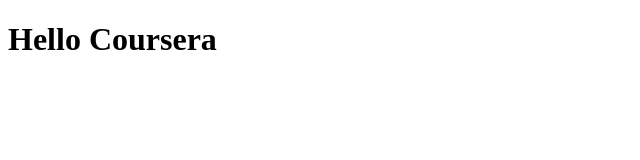
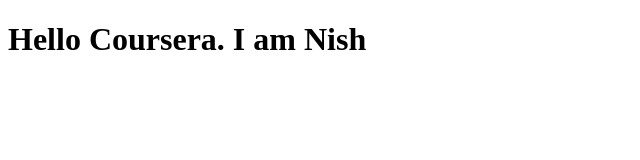
Before and after one commit to NishanthSingaraju/Cousera-Test, a plain HTML site: page index.html in a window 1280 px wide. Shown: the whole page, without its empty margins (0-640 px from the left). Drawn offline with Linux system fonts and the light colour scheme.

Commit message:
New version of webfile

```diff
--- a/index.html
+++ b/index.html
@@ -5,6 +5,6 @@
     <title>Hello Coursera</title>
   </head>
   <body>
-    <h1> Hello Coursera</h1?
+    <h1> Hello Coursera. I am Nish </h1?
   </body>
 </html>
```
